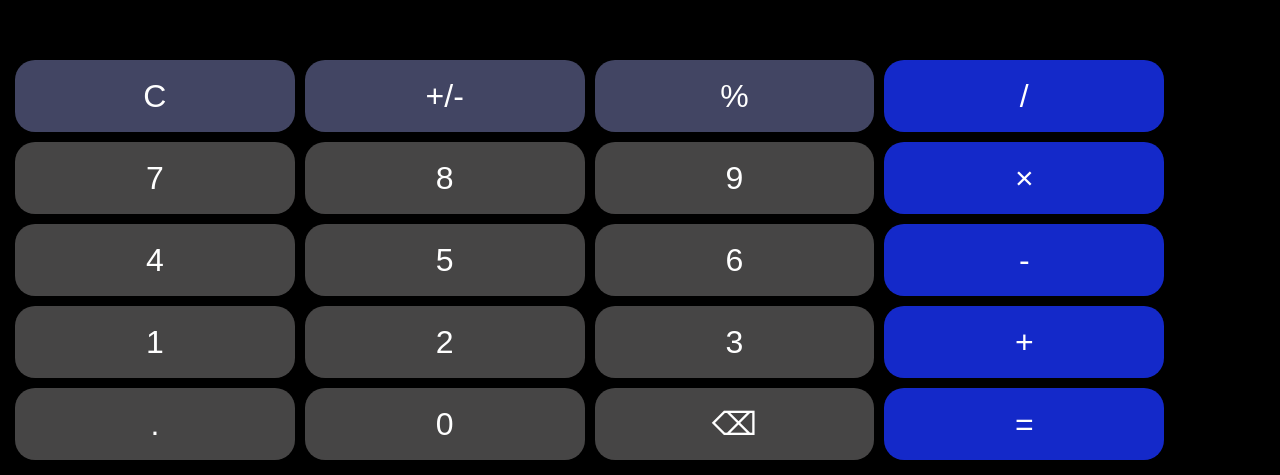
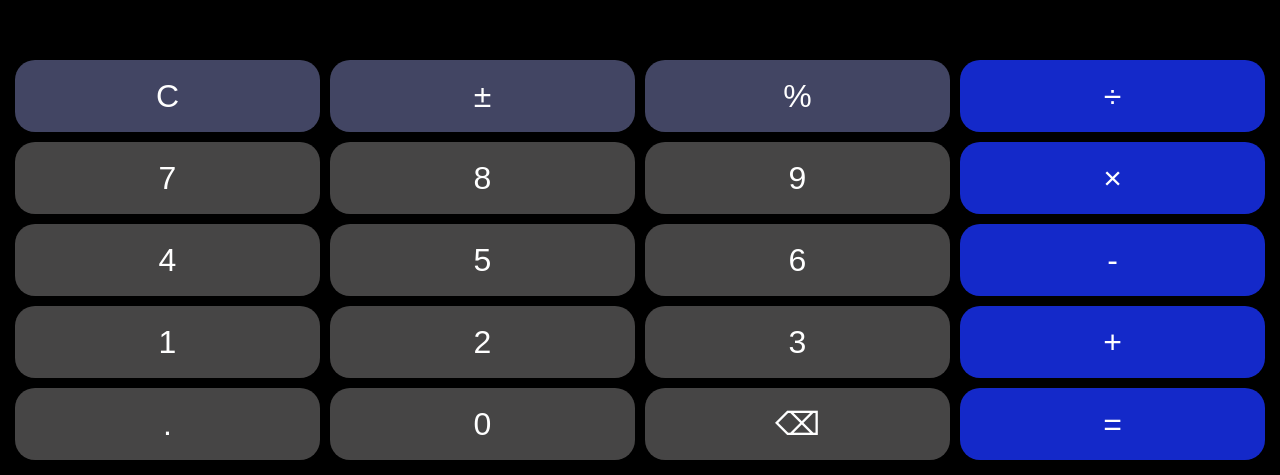
Before and after one commit to TobiasBuetschi/Calculator, a plain HTML site: page index.html in a window 1280 px wide. Shown: the part 325-800 px from the top of the page. Drawn offline with Linux system fonts and the light colour scheme.

Commit message:
Symbole geändert

```diff
--- a/index.html
+++ b/index.html
@@ -14,11 +14,18 @@
     </section>
     <section id="input">
       <button class="btn light" data-action="clear" data-value="C">C</button>
-      <button class="btn light" data-action="negate" data-value="+/-">
-        +/-
+      <button
+        class="btn light"
+        data-action="negate"
+        data-value="+/-"
+        id="negate"
+      >
+        &plusmn;
       </button>
       <button class="btn light" data-action="mod" data-value="%">%</button>
-      <button class="btn blue" data-action="division" data-value="/">/</button>
+      <button class="btn blue" data-action="division" data-value="/">
+        &divide;
+      </button>
       <button class="btn dark" data-action="number" data-value="7">7</button>
       <button class="btn dark" data-action="number" data-value="8">8</button>
       <button class="btn dark" data-action="number" data-value="9">9</button>
--- a/style.css
+++ b/style.css
@@ -25,7 +25,7 @@ section {
 }
 
 .btn {
-  flex-basis: calc(23% - 10px);
+  flex-basis: calc(25% - 10px);
   margin: 5px;
   font-size: 32px;
   height: 72px;
```
